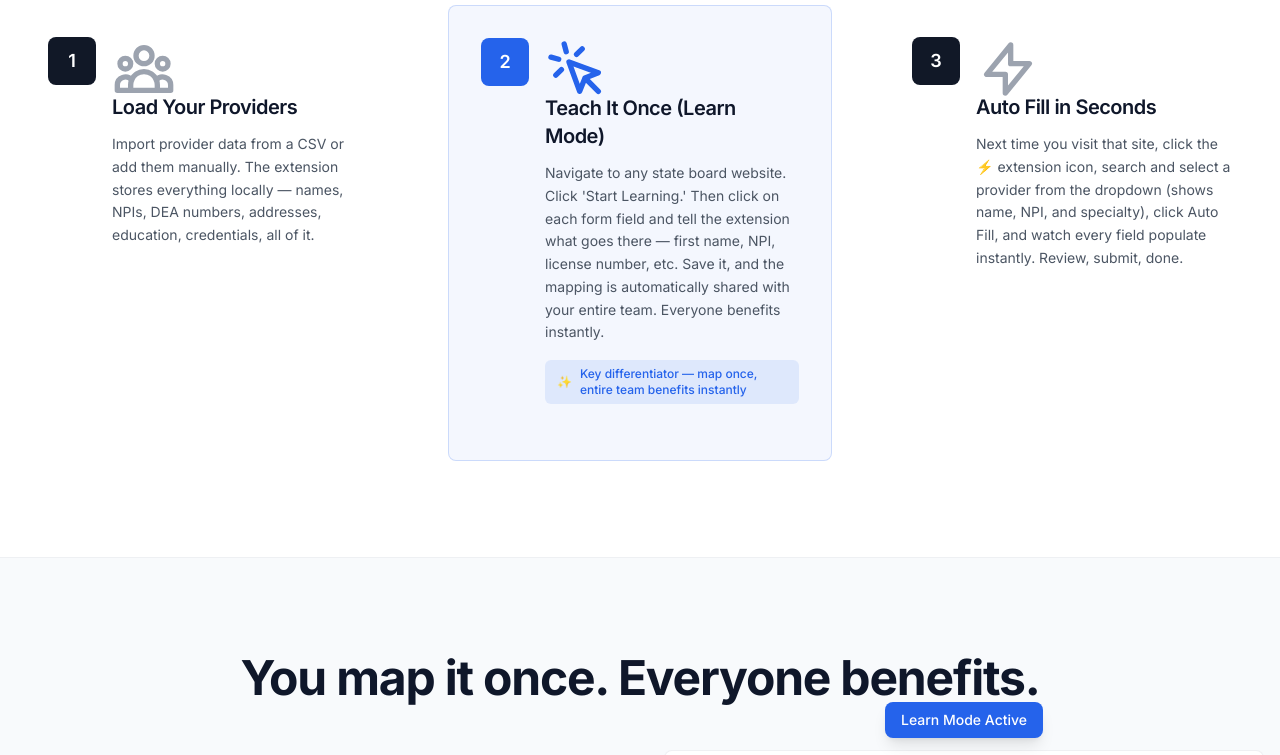
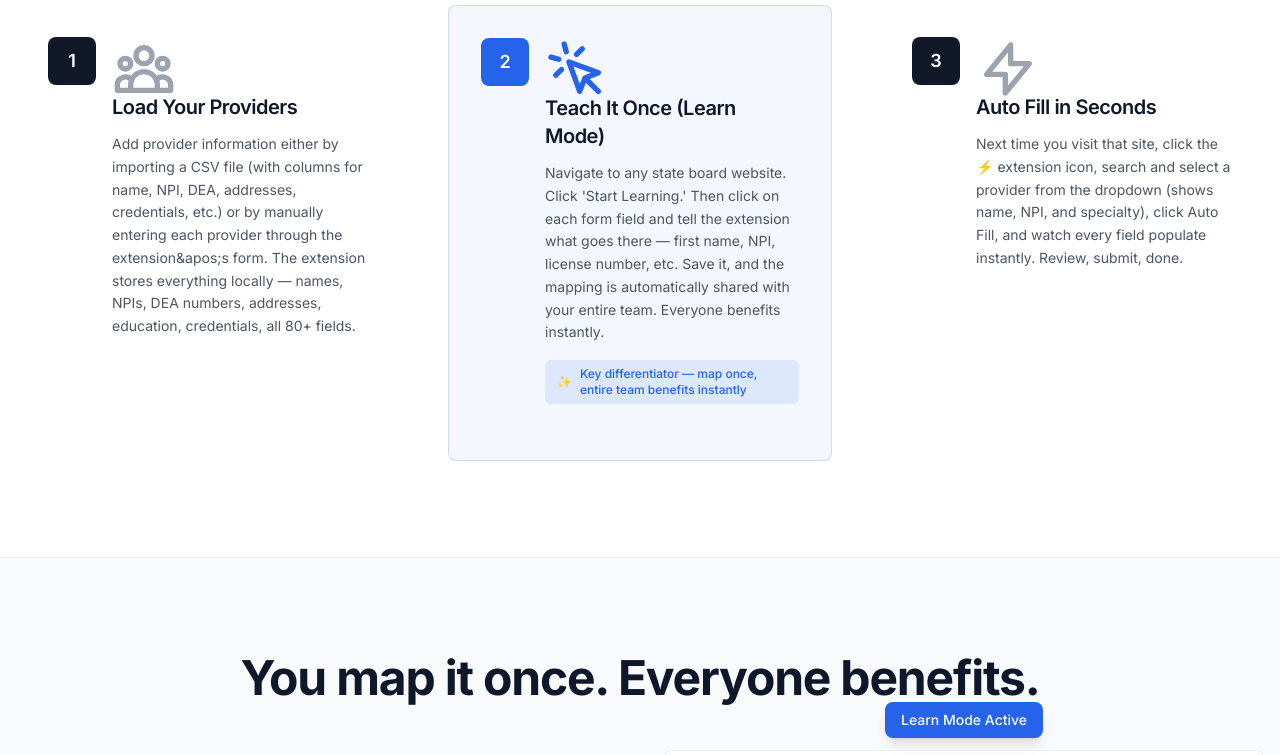
Before and after one commit to draphael123/licensing-autofill, a Next.js app: page / in a window 1280 px wide. Shown: the part 1660-2415 px from the top of the page. Built offline with nearby package versions, Linux system fonts and the light colour scheme.

Commit message:
Add detailed FAQ about how to provide/add provider information

```diff
--- a/components/FAQ.tsx
+++ b/components/FAQ.tsx
@@ -29,6 +29,16 @@ const faqs: FAQItem[] = [
     question: "How does the team-wide shared library work?",
     answer:
       "When you map a site in Learn Mode and save it, that mapping automatically syncs to your team&apos;s shared library. Everyone on the team instantly gets access to it — no manual file sharing needed. New team members start with the full library already available. Only mappings are shared, never your provider data.",
+  },
+  {
+    question: "How do I add provider information?",
+    answer:
+      "You can add providers in two ways: (1) CSV Import: Click the ⚡ icon → Providers tab → Import CSV, then select your spreadsheet file. The CSV should have columns for name, NPI, DEA, addresses, credentials, etc. (2) Manual Entry: Click the ⚡ icon → Providers tab → + Add Provider, then fill out the form with the provider&apos;s information. You can add as many fields as needed — personal info, credentials, education, employment, addresses, and more.",
+  },
+  {
+    question: "What format should my CSV file be in?",
+    answer:
+      "Your CSV should have a header row with column names matching the data fields (e.g., First Name, Last Name, NPI, DEA, Email, etc.). The extension will map these columns to the appropriate provider data fields. You can include any of the 80+ supported fields. If you&apos;re unsure about the format, you can export a sample provider from the extension to see the structure, or add a few providers manually first to understand the field names.",
   },
   {
     question: "How do I select a provider when filling forms?",
--- a/components/Features.tsx
+++ b/components/Features.tsx
@@ -58,7 +58,7 @@ const features = [
   {
     title: "CSV Import",
     description:
-      "Already have providers in a spreadsheet? Import them in one click.",
+      "Import multiple providers at once from a CSV file. Just ensure your spreadsheet has header columns (Name, NPI, DEA, etc.) and the extension handles the rest.",
     icon: (
       <svg className="w-12 h-12" fill="none" stroke="currentColor" viewBox="0 0 24 24">
         <path
--- a/components/GettingStarted.tsx
+++ b/components/GettingStarted.tsx
@@ -16,7 +16,7 @@ const steps = [
     number: "2",
     title: "Add Your First Provider",
     description:
-      "Click the ⚡ icon in your toolbar → Providers tab → + Add Provider (or Import CSV)",
+      "Click the ⚡ icon in your toolbar → Providers tab → + Add Provider (fill out the form) or Import CSV (upload a spreadsheet). You can add providers manually one at a time, or import multiple providers at once from a CSV file with columns like Name, NPI, DEA, Address, etc.",
   },
   {
     number: "3",
--- a/components/HowItWorks.tsx
+++ b/components/HowItWorks.tsx
@@ -8,7 +8,7 @@ const steps = [
     number: "1",
     title: "Load Your Providers",
     description:
-      "Import provider data from a CSV or add them manually. The extension stores everything locally — names, NPIs, DEA numbers, addresses, education, credentials, all of it.",
+      "Add provider information either by importing a CSV file (with columns for name, NPI, DEA, addresses, credentials, etc.) or by manually entering each provider through the extension&apos;s form. The extension stores everything locally — names, NPIs, DEA numbers, addresses, education, credentials, all 80+ fields.",
     icon: (
       <svg className="w-16 h-16" fill="none" stroke="currentColor" viewBox="0 0 24 24">
         <path
```
